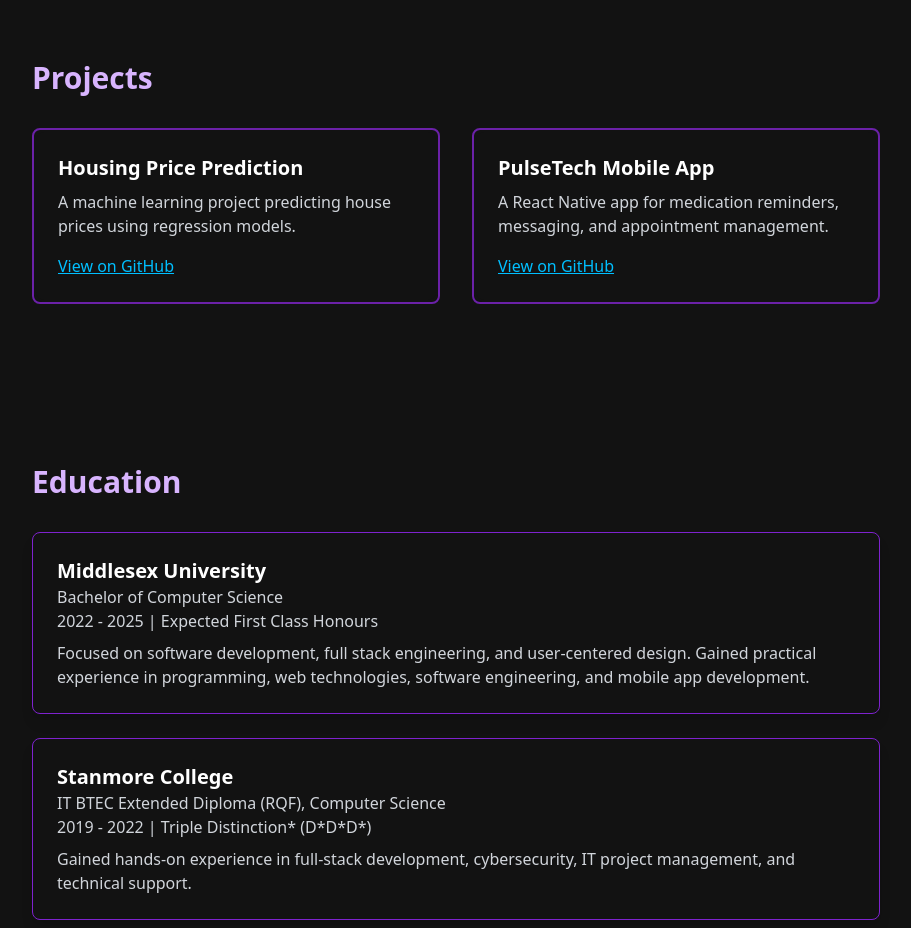
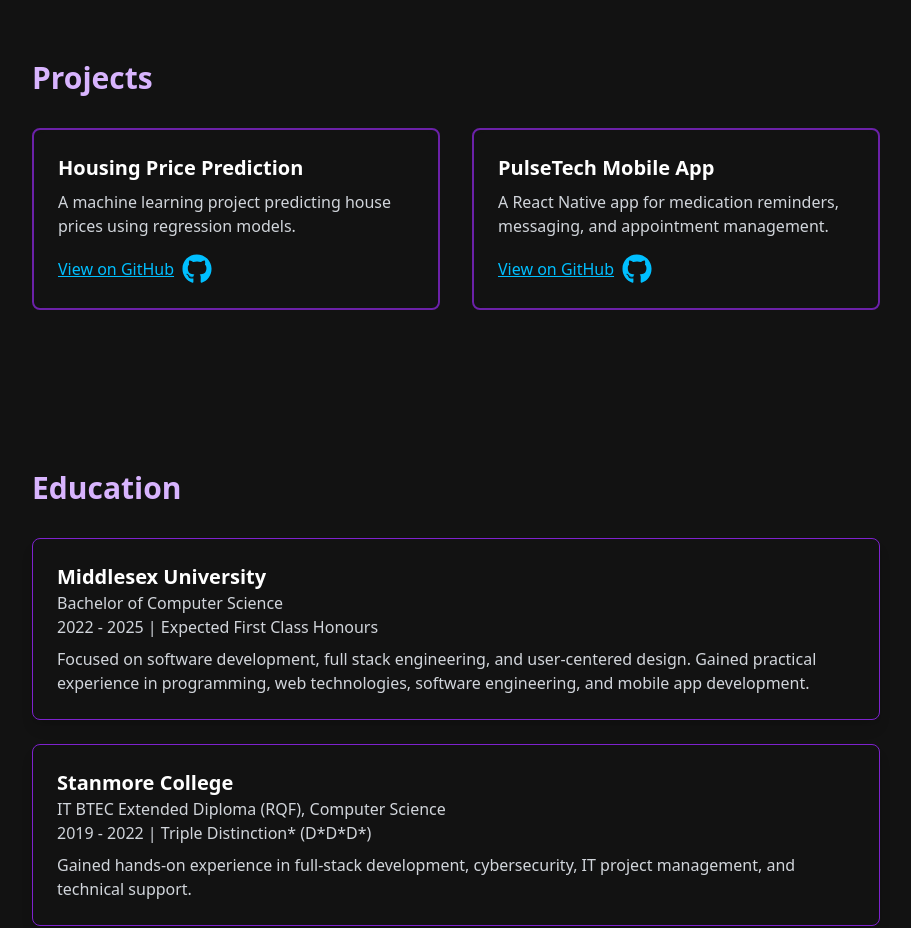
Before and after one commit to FabianC1/PortfolioWebsite, a React (Vite) app: page / in a window 1280 px wide. Shown: the part 1300-2228 px from the top of the page, without its empty margins (184-1095 px from the left). Built offline with nearby package versions, Linux system fonts and the light colour scheme.

Commit message:
improved functionality of view on github card buttons

```diff
--- a/src/App.tsx
+++ b/src/App.tsx
@@ -182,10 +182,12 @@ function App() {
                 href="https://github.com/FabianC1/Housing-Price-Prediction-Using-Regression-Models"
                 target="_blank"
                 rel="noopener noreferrer"
-                className="text-skyBlue hover:text-neonPurple underline"
+                className="text-skyBlue hover:text-white underline inline-flex items-center space-x-2 cursor-pointer"
               >
-                View on GitHub
+                <span>View on GitHub</span>
+                <FaGithub className="text-3xl" />
               </a>
+
             </div>
           </div>
 
@@ -200,10 +202,12 @@ function App() {
                 href="https://github.com/FabianC1/PulseTechMobile"
                 target="_blank"
                 rel="noopener noreferrer"
-                className="text-skyBlue hover:text-neonPurple underline"
+                className="text-skyBlue hover:text-white underline inline-flex items-center space-x-2"
               >
-                View on GitHub
+                <span>View on GitHub</span>
+                <FaGithub className="text-3xl" />
               </a>
+
             </div>
           </div>
 
--- a/src/index.css
+++ b/src/index.css
@@ -39,7 +39,7 @@
   background: linear-gradient(135deg, #6b21a8, #0ea5e9);
   z-index: 0;
   transform: translate(-100%, 100%);
-  transition: transform 1s ease-in-out;
+  transition: transform 0.8s ease-in-out;
   pointer-events: none;
 }
 
```
